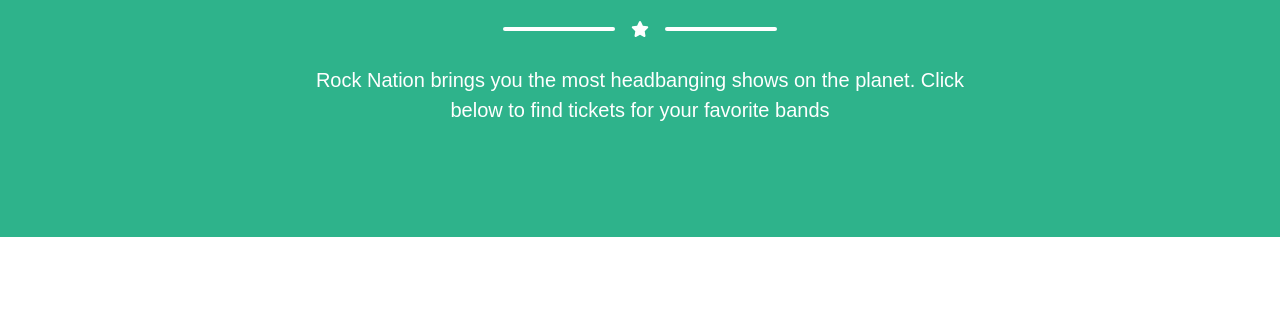
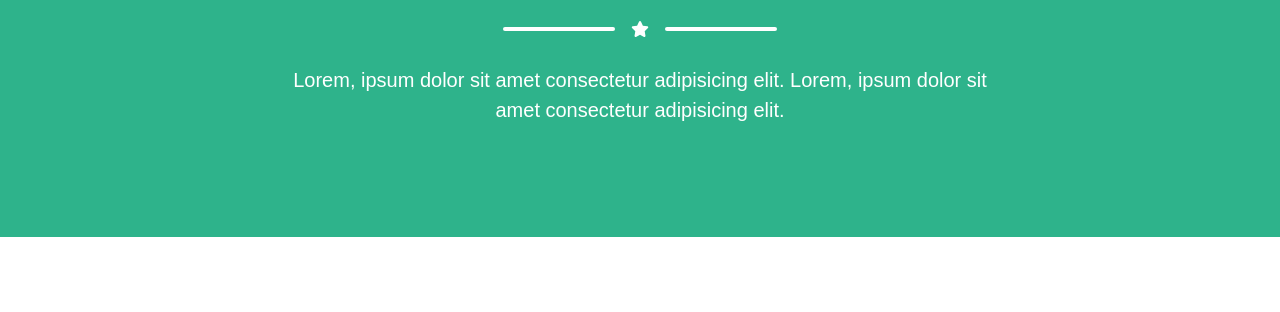
Before and after one commit to Rinkal-M-Patel/Portfolio-Rinkal, a plain HTML site: page index.html in a window 1280 px wide. Shown: the part 488-800 px from the top of the page. Drawn offline with nearby package versions, Linux system fonts and the light colour scheme.

Commit message:
changes in html file

```diff
--- a/index.html
+++ b/index.html
@@ -53,7 +53,9 @@
           </div>
           <div class="divider-custom-line bg-white"></div>
         </div>
-        <p class="lead">Rock Nation brings you the most headbanging shows on the planet. Click below to find tickets for your favorite bands</p>
+        <p class="lead">Lorem, ipsum dolor sit amet consectetur adipisicing elit.
+            Lorem, ipsum dolor sit amet consectetur adipisicing elit.
+        </p>
       </div>
     </div>
     <!-- End jumbotron -->
```
